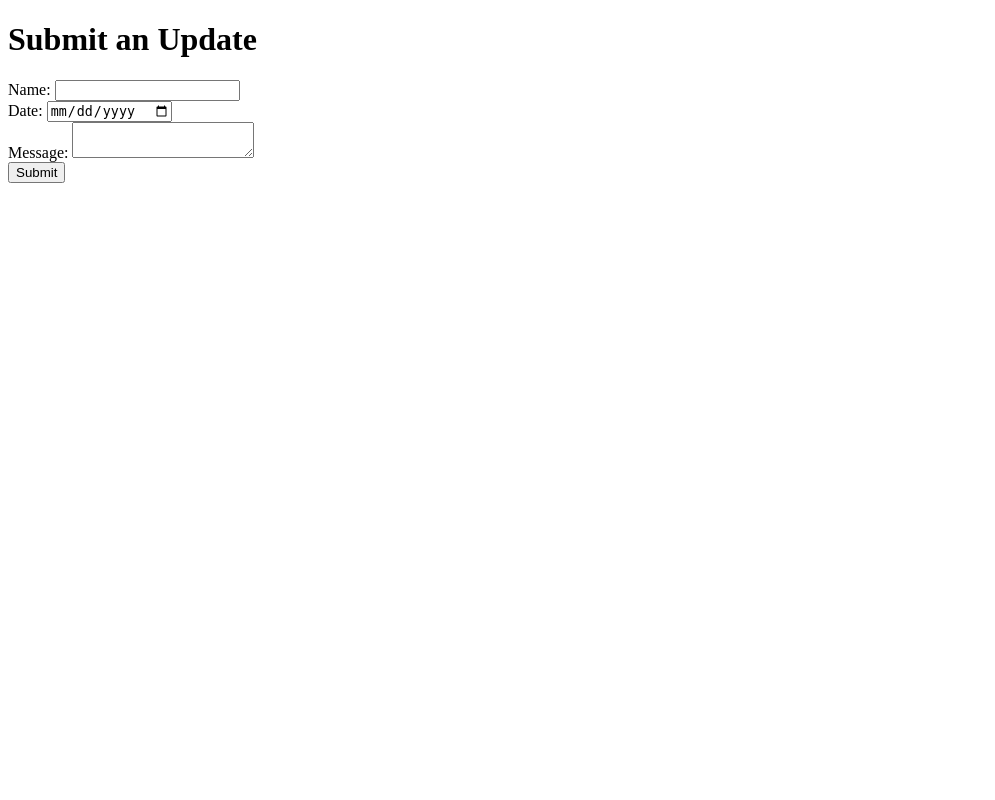
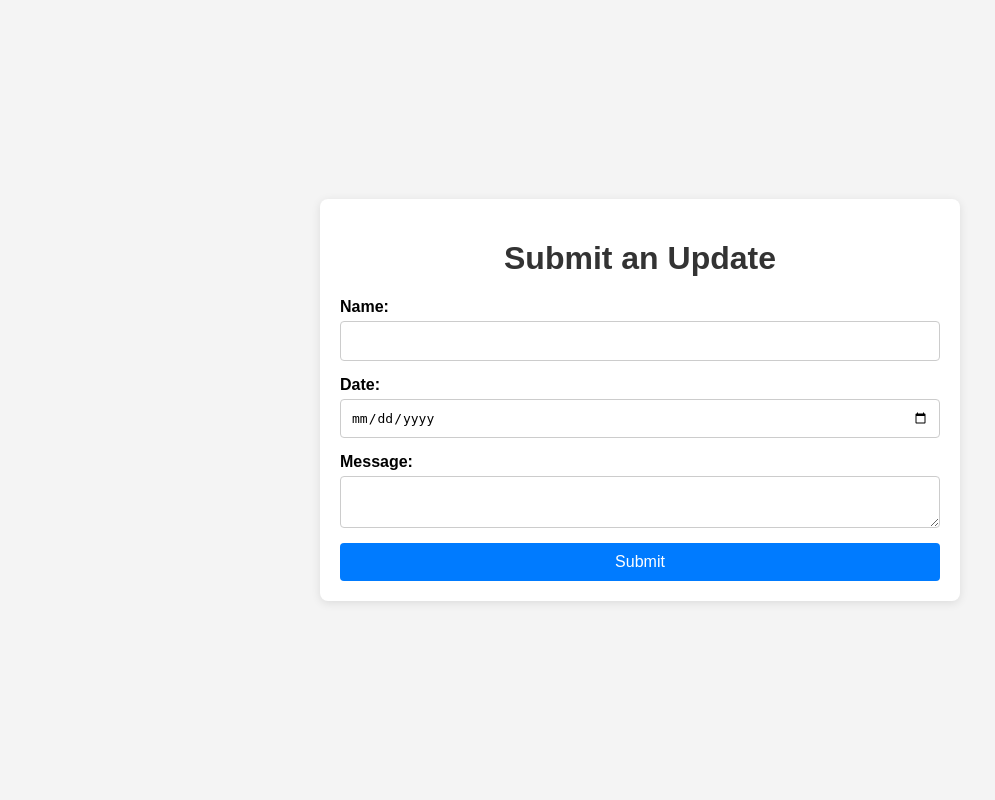
Before and after one commit to Gayathri77-AS/team_update, a Flask app: page / in a window 1280 px wide. Shown: the whole page, without its empty margins (0-995 px from the left). Run offline with Flask 2, Linux system fonts and the light colour scheme; parts of the project's set-up code (start-up, migrations or seed data) failed here and were passed over.

Commit message:
adding css

```diff
--- a/templates/index.html
+++ b/templates/index.html
@@ -5,23 +5,102 @@
     <meta name="viewport" content="width=device-width, initial-scale=1.0">
     <title>Team Updates</title>
     <style>
-        .flash-success { color: green; }
-        .flash-error { color: red; }
-        .flash-warning { color: orange; }
+        body {
+            font-family: Arial, sans-serif;
+            background-color: #f4f4f4;
+            margin: 0;
+            padding: 0;
+            display: flex;
+            justify-content: center;
+            align-items: center;
+            min-height: 100vh;
+        }
+
+        .container {
+            background-color: #fff;
+            padding: 20px;
+            border-radius: 8px;
+            box-shadow: 0 2px 10px rgba(0, 0, 0, 0.1);
+            max-width: 600px;
+            width: 100%;
+        }
+
+        h1 {
+            text-align: center;
+            color: #333;
+        }
+
+        form {
+            display: flex;
+            flex-direction: column;
+        }
+
+        label {
+            margin-bottom: 5px;
+            font-weight: bold;
+        }
+
+        input[type="text"],
+        input[type="date"],
+        textarea {
+            padding: 10px;
+            margin-bottom: 15px;
+            border: 1px solid #ccc;
+            border-radius: 4px;
+            font-size: 1em;
+            width: 100%;
+            box-sizing: border-box;
+        }
+
+        input[type="submit"] {
+            background-color: #007bff;
+            color: white;
+            padding: 10px;
+            border: none;
+            border-radius: 4px;
+            font-size: 1em;
+            cursor: pointer;
+        }
+
+        input[type="submit"]:hover {
+            background-color: #0056b3;
+        }
+
+        .flash-success {
+            color: green;
+            font-weight: bold;
+        }
+
+        .flash-error {
+            color: red;
+            font-weight: bold;
+        }
+
+        .flash-warning {
+            color: orange;
+            font-weight: bold;
+        }
+
+        ul {
+            padding: 0;
+            list-style: none;
+        }
+
+        li {
+            margin-bottom: 10px;
+        }
     </style>
 </head>
 <body>
+    <div class="container">
         <h1>Submit an Update</h1>
         <form action="{{ url_for('submit') }}" method="post">
             <label for="name">Name:</label>
             <input type="text" id="name" name="name" required>
-        <br>
             <label for="date">Date:</label>
             <input type="date" id="date" name="date" required>
-	<br>
             <label for="message">Message:</label>
             <textarea id="message" name="message" required></textarea>
-        <br>
             <input type="submit" value="Submit">
         </form>
 
@@ -35,5 +114,6 @@
                 </ul>
             {% endif %}
         {% endwith %}
+    </div>
 </body>
 </html>
```
Lines whose indentation alone changed are shown as unchanged.
